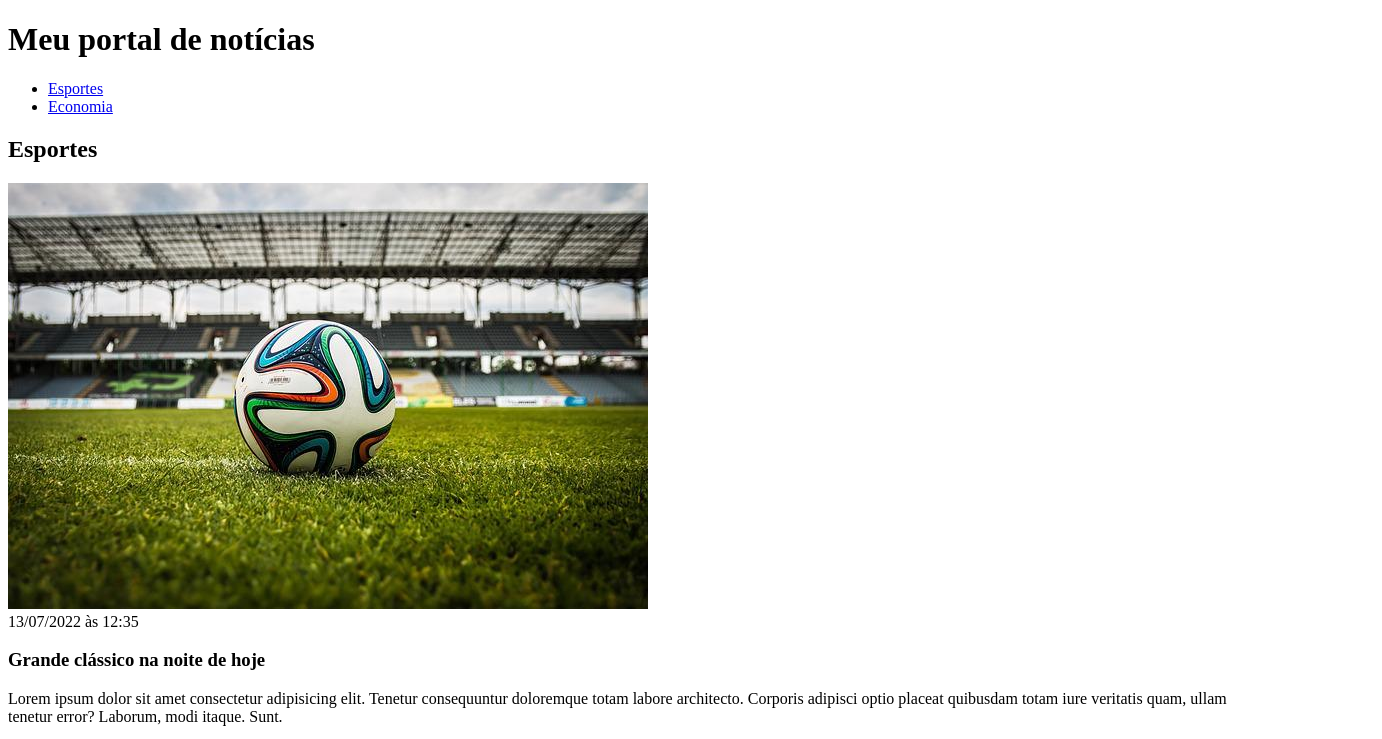
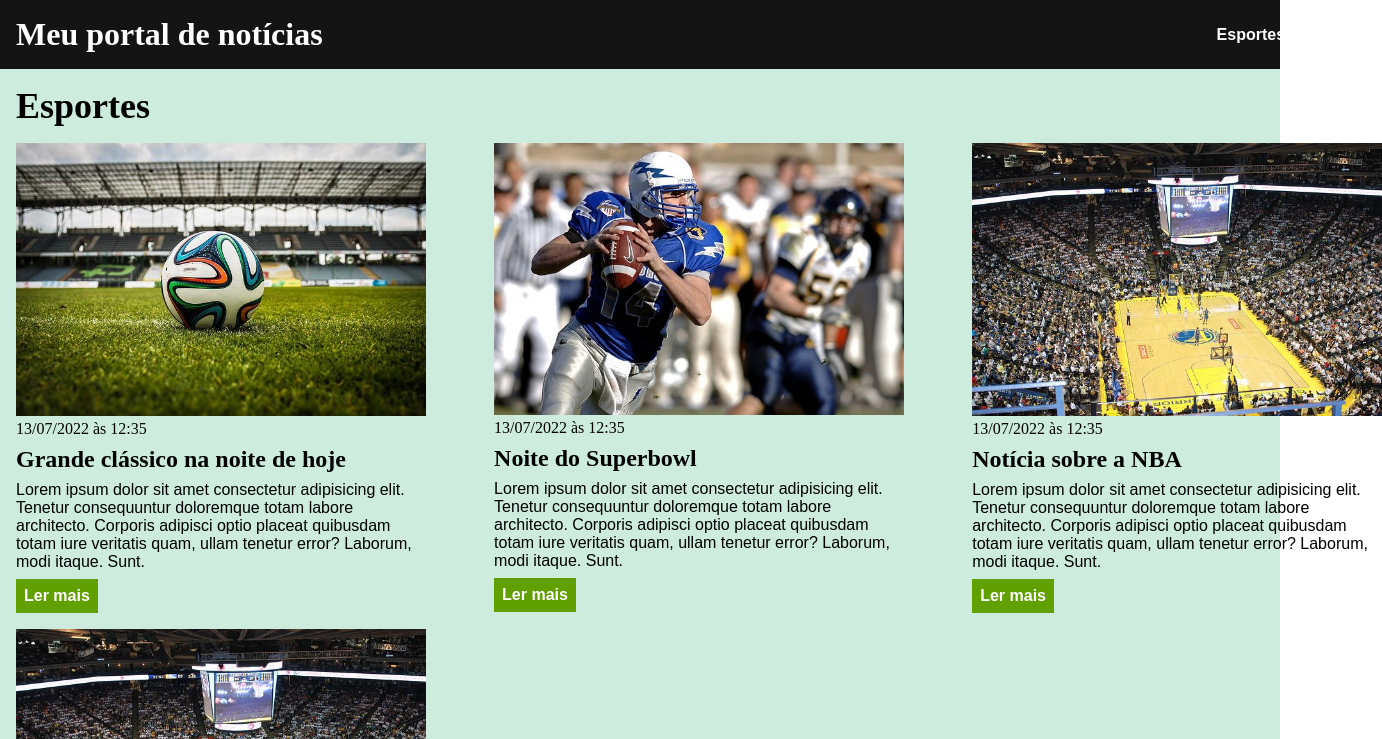
Before and after one commit to DevLeoSR/Curso_EBAC, a plain HTML site: page Exercicio_CSS/index.html in a window 1280 px wide. Shown: the top 739 px of the page, 1382 px wide, since content can reach past the window. Drawn offline with Linux system fonts and the light colour scheme.

Commit message:
exercicio inicial do modulo

```diff
--- /dev/null
+++ b/Exercicio_CSS/Style.css
@@ -0,0 +1,105 @@
+*{
+    box-sizing: border-box;
+    margin: 0;
+    padding: 0;
+}
+
+body > header{
+    background-color: rgb(20, 20, 20);
+    padding: 16px;
+    color: rgb(255, 255, 255);
+}
+
+header li a {
+    color: rgb(255, 255, 255);
+    text-decoration: none;
+    margin-left: 16px;
+}
+
+header .container{
+    display: flex;
+    align-items: center;
+    justify-content: space-between;
+}
+
+header li {
+    display: inline;
+    font-family: Arial, Helvetica, sans-serif;
+    font-weight: bold;
+}
+
+.container {
+    width: 1366px;
+    margin: 0 auto;
+}
+
+.articles{
+    display: flex;
+    flex-wrap: wrap;
+    justify-content: space-between;
+}
+
+.articles article img{
+    /*height: 180px;*/
+    width: 100%;
+}
+
+.articles article{
+    width: 30%;
+}
+
+section{
+    padding: 16px;
+}
+
+section h2, .articles article{
+    margin-bottom: 16px;
+}
+
+.articles article h3{
+    margin-top: 8px;
+    margin-bottom: 8px;
+}
+
+.articles article a{
+    background-color: rgb(20, 20, 20);
+    color: rgb(255, 255, 255);
+    padding: 8px;
+    display: inline-block;
+    text-decoration: none;
+    font-weight: bold;
+    margin-top: 8px;
+}
+
+.articles article a:hover{
+    text-decoration: underline;
+}
+
+.articles article p, .articles article a {
+    font-family: Arial, Helvetica, sans-serif;
+}
+
+.articles article h3{
+    font-size: 24px;
+}
+
+section h2{
+    font-size: 36px;
+}
+
+#Sport{
+    background-color: rgba(8, 160, 84, 0.2);
+}
+
+#Sport .articles article a{
+    background-color: rgb(96, 160, 0);
+
+}
+
+#Economy{
+    background-color: rgba(255, 255, 0, 0.2);
+}
+
+#Economy .articles article a{
+    background-color: rgb(255, 166, 0);
+}
--- a/Exercicio_CSS/index.html
+++ b/Exercicio_CSS/index.html
@@ -5,24 +5,28 @@
     <meta http-equiv="X-UA-Compatible" content="IE=edge">
     <meta name="viewport" content="width=device-width, initial-scale=1.0">
     <title>Meu portal de notícias</title>
-    <link rel="stylesheet" href="./main.css" />
+    <link rel="stylesheet" href="./Style.css" />
 </head>
 <body>
     <header>
+        <div class="container">
             <h1>Meu portal de notícias</h1>
             <nav>
                 <ul>
                     <li>
-                    <a href="#sports" title="Ir para a seção de esportes">Esportes</a>
+                        <a href="#Sport" title="Ir para a seção de esportes">Esportes</a>
                     </li>
                     <li>
-                    <a href="#economy" title="Ir para a seção de notícias">Economia</a>
+                        <a href="#Economy" title="Ir para a seção de notícias">Economia</a>
                     </li>
                 </ul>
             </nav>
+        </div>
     </header>
-    <section>
+    <section id="Sport">
+        <div class="container">
             <h2>Esportes</h2>
+            <div class="articles">
                 <article>
                     <img src="./imagens/futebol.jpg" alt="Bola de futebol no gramado" />
                     <header>
@@ -67,9 +71,13 @@
                     </p>
                     <a href="#" title="Leia a notícia completa">Ler mais</a>
                 </article>
+            </div>
+        </div>
     </section>
-    <section>
+    <section id="Economy">
+        <div class="container">
             <h2>Economia</h2>
+            <div class="articles">
                 <article>
                     <img src="./imagens/dolares.jpg" alt="Muitos dólares" />
                     <header>
@@ -103,6 +111,8 @@
                     </p>
                     <a href="#" title="Leia a notícia completa">Ler mais</a>
                 </article>
+            </div>
+        </div>
     </section>
 </body>
 </html>
```
Lines whose indentation alone changed are shown as unchanged.
